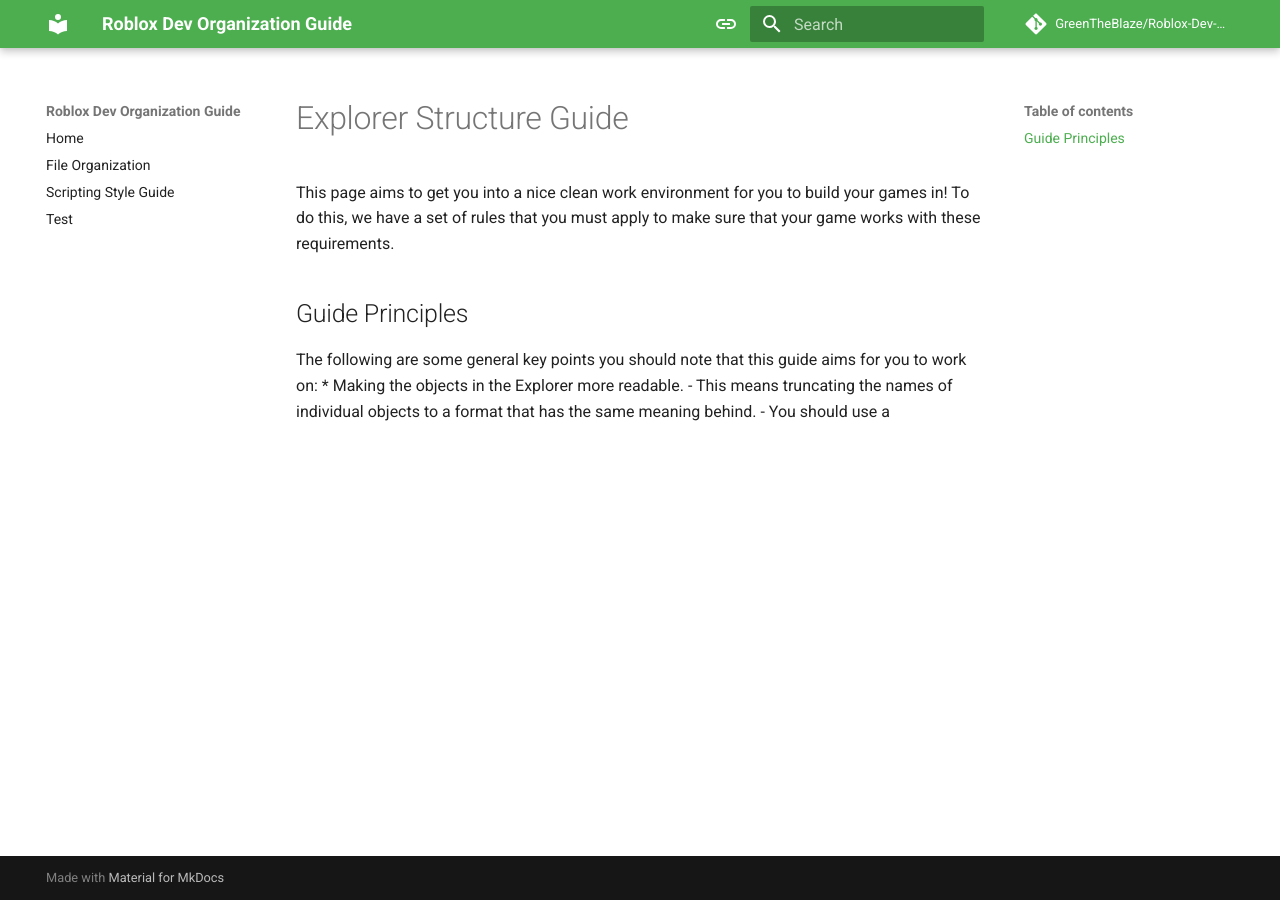
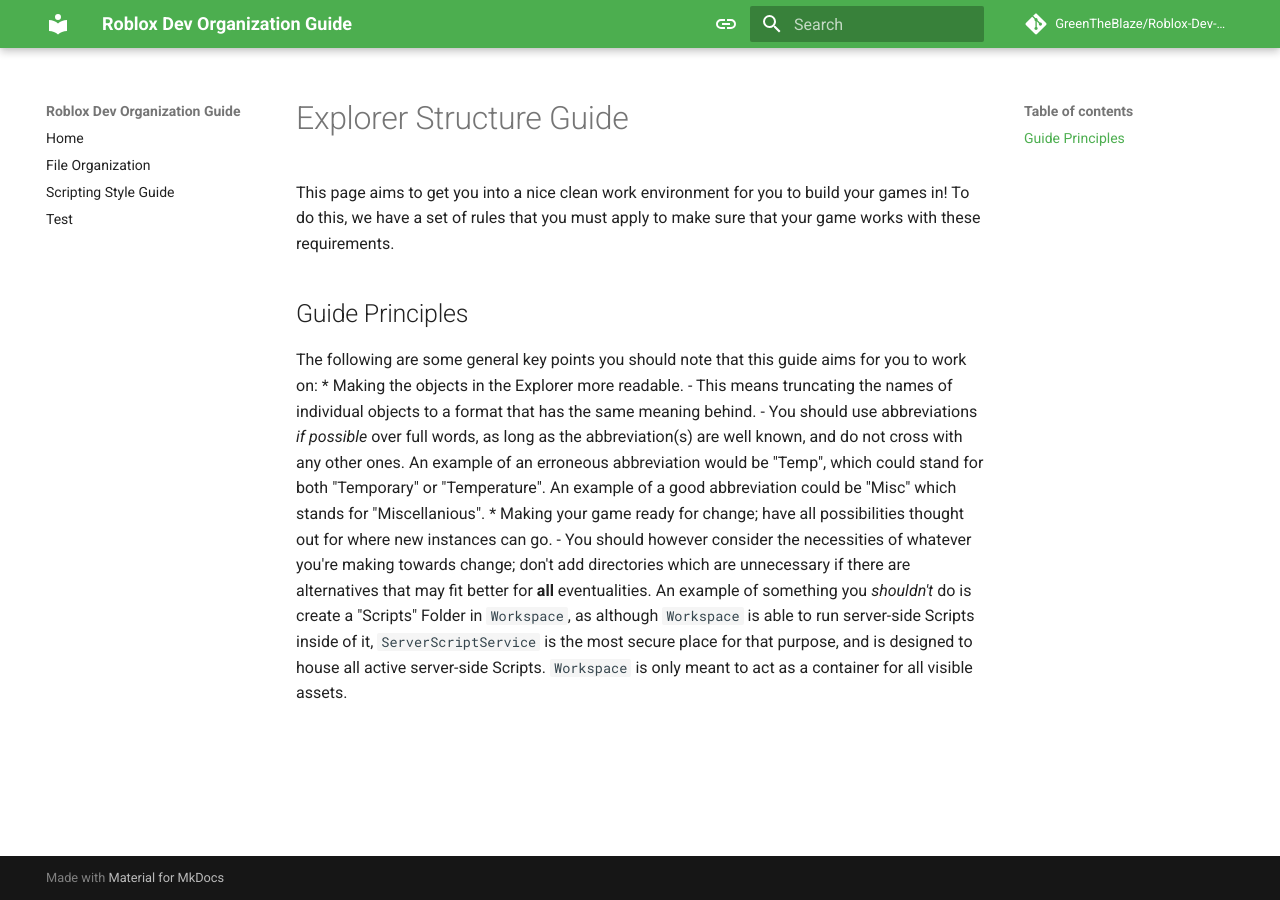
Before and after one commit to GreenTheBlaze/Roblox-Dev-Organization-Guide, an MkDocs documentation site: the page built from docs/explorer-structure-guide.md, in a window 1280 px wide. Built offline with MkDocs 1.6.1 and Material for MkDocs 9.7.7, drawn with Linux system fonts in a browser that asks for light colours; comment, search, counter and statistics services are not loaded.

Commit message:
Update explorer-structure-guide.md

```diff
--- a/docs/explorer-structure-guide.md
+++ b/docs/explorer-structure-guide.md
@@ -1,9 +1,10 @@
 # Explorer Structure Guide
-This page aims to get you into a nice clean work environment for you to build your games in!
-To do this, we have a set of rules that you must apply to make sure that your game works with these requirements.
+This page aims to get you into a nice clean work environment for you to build your games in! To do this, we have a set of rules that you must apply to make sure that your game works with these requirements.
 
 ## Guide Principles
 The following are some general key points you should note that this guide aims for you to work on:
 * Making the objects in the Explorer more readable.
- - This means truncating the names of individual objects to a format that has the same meaning behind.
- - You should use a
+  - This means truncating the names of individual objects to a format that has the same meaning behind.
+  - You should use abbreviations _if possible_ over full words, as long as the abbreviation(s) are well known, and do not cross with any other ones. An example of an erroneous abbreviation would be "Temp", which could stand for both "Temporary" or "Temperature". An example of a good abbreviation could be "Misc" which stands for "Miscellanious".
+* Making your game ready for change; have all possibilities thought out for where new instances can go.
+  - You should however consider the necessities of whatever you're making towards change; don't add directories which are unnecessary if there are alternatives that may fit better for **all** eventualities. An example of something you _shouldn't_ do is create a "Scripts" Folder in `Workspace`, as although `Workspace` is able to run server-side Scripts inside of it, `ServerScriptService` is the most secure place for that purpose, and is designed to house all active server-side Scripts. `Workspace` is only meant to act as a container for all visible assets.
```
